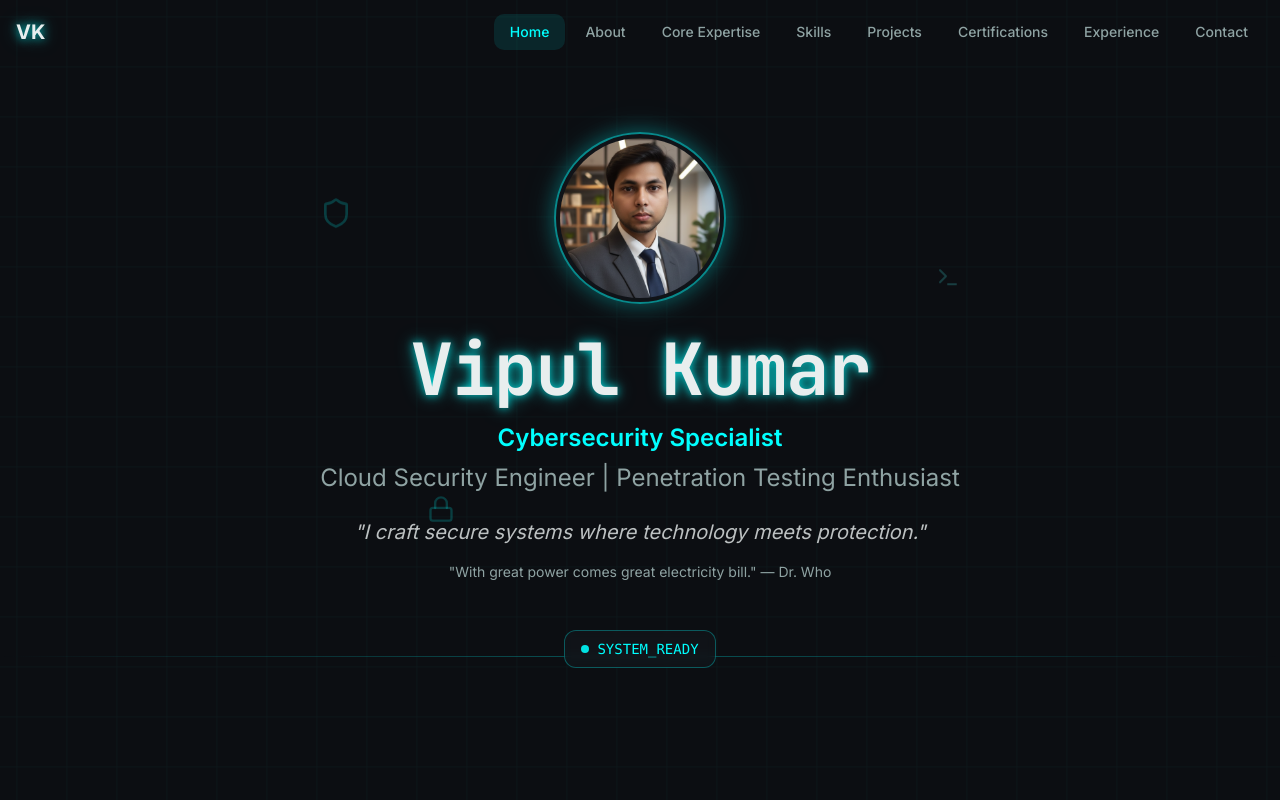
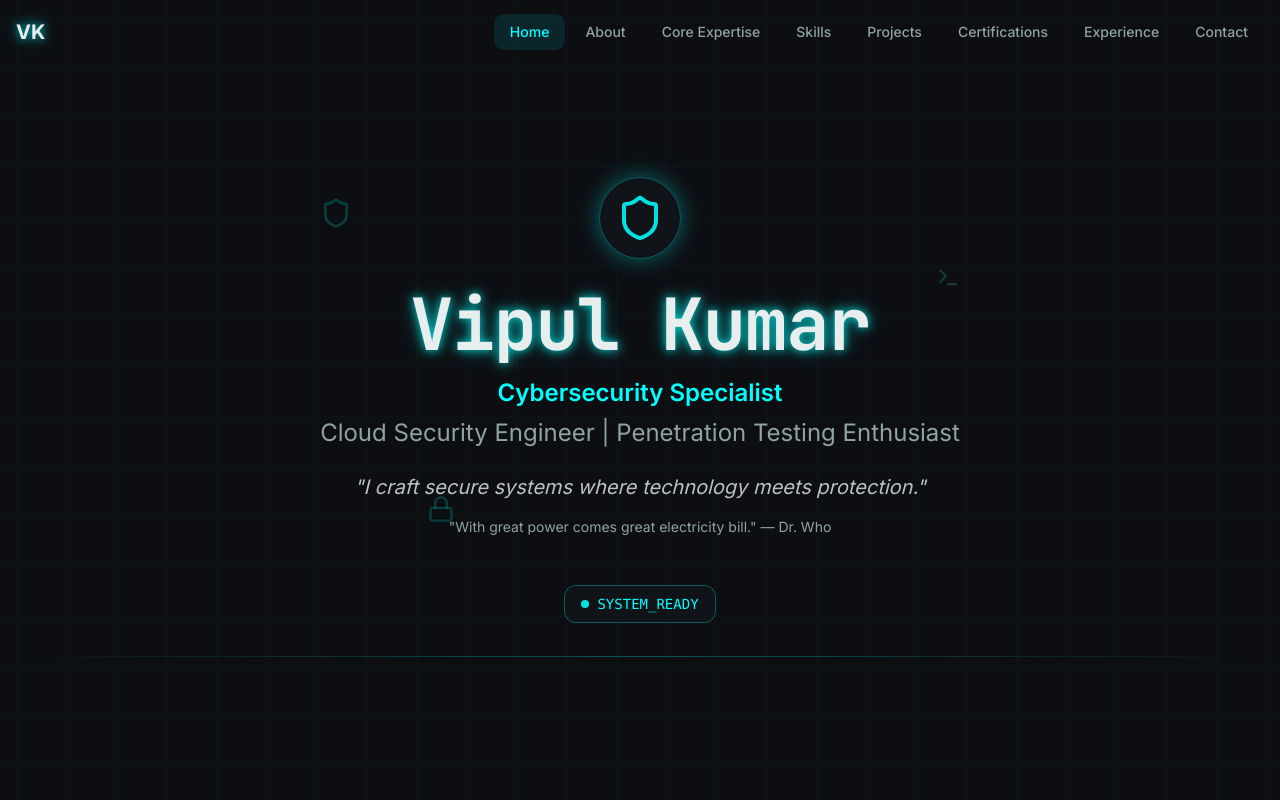
Before and after one commit to Vipul1231-ne/cyber-vault-display, a React (Vite) app: page / in a window 1280 px wide. Shown: the top 800 px of the page. Built offline with nearby package versions, Linux system fonts and the light colour scheme; the HTML template or start-up script is replaced by a standard one.

Commit message:
Remove profile photo from hero
- Reverted HeroSection to use the original Shield icon instead of the profile image. Removed the profile-photo import and image element, restoring the cyber-shield visuals in the hero section.

```diff
--- a/src/components/HeroSection.tsx
+++ b/src/components/HeroSection.tsx
@@ -1,5 +1,4 @@
 import { Shield, Terminal, Lock } from "lucide-react";
-import profilePhoto from "@/assets/profile-photo.png";
 
 const HeroSection = () => {
   return (
@@ -22,12 +21,8 @@ const HeroSection = () => {
       {/* Content */}
       <div className="relative z-10 text-center px-4 animate-fade-in-up">
         <div className="inline-block mb-6">
-          <div className="cyber-glow rounded-full p-1 bg-card/50 backdrop-blur-sm border-2 border-primary/50">
-            <img
-              src={profilePhoto}
-              alt="Vipul Kumar - Cybersecurity Specialist"
-              className="w-32 h-32 md:w-40 md:h-40 rounded-full object-cover"
-            />
+          <div className="cyber-glow rounded-full p-4 bg-card/50 backdrop-blur-sm border border-primary/30">
+            <Shield className="w-12 h-12 text-primary animate-glow-pulse" />
           </div>
         </div>
 
```
